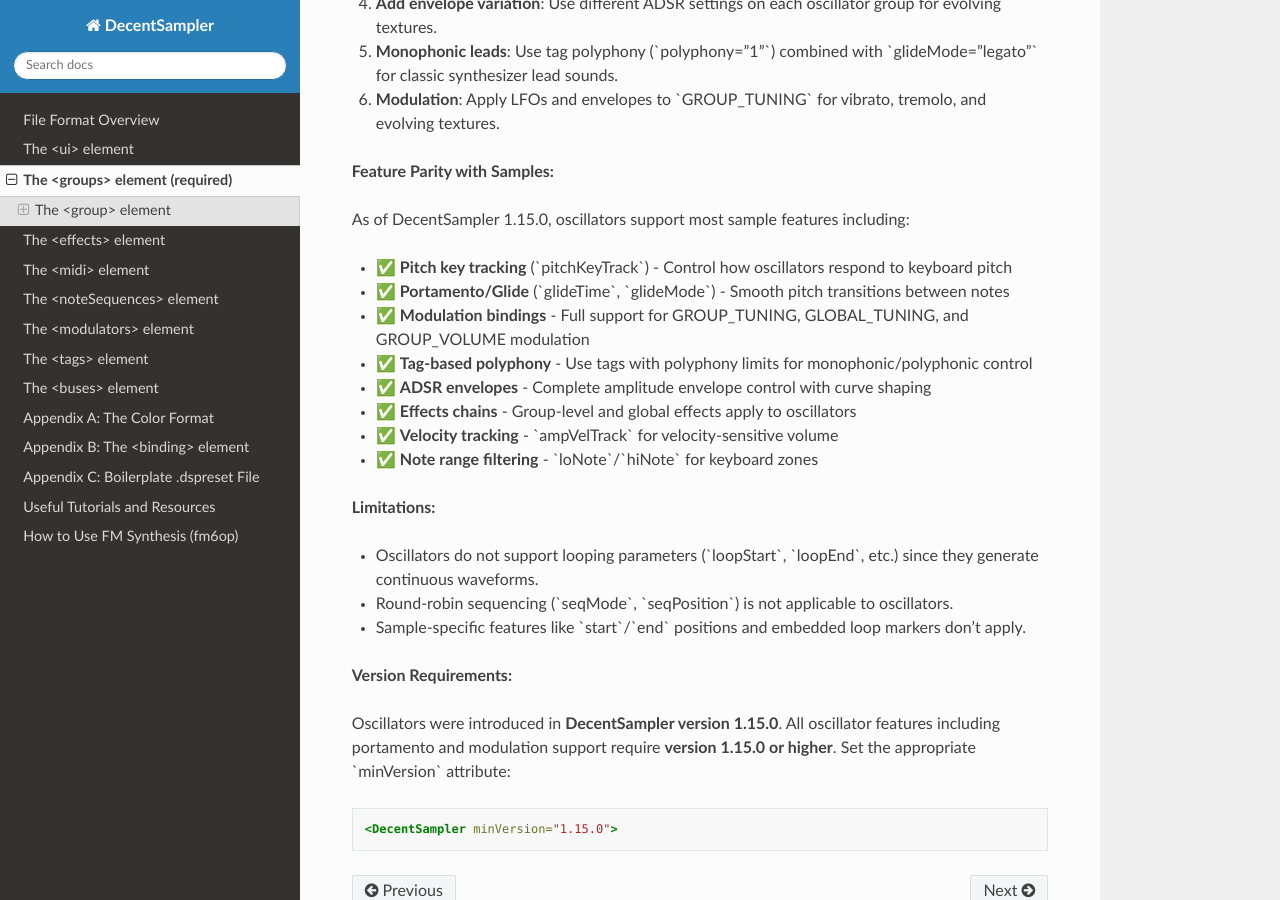
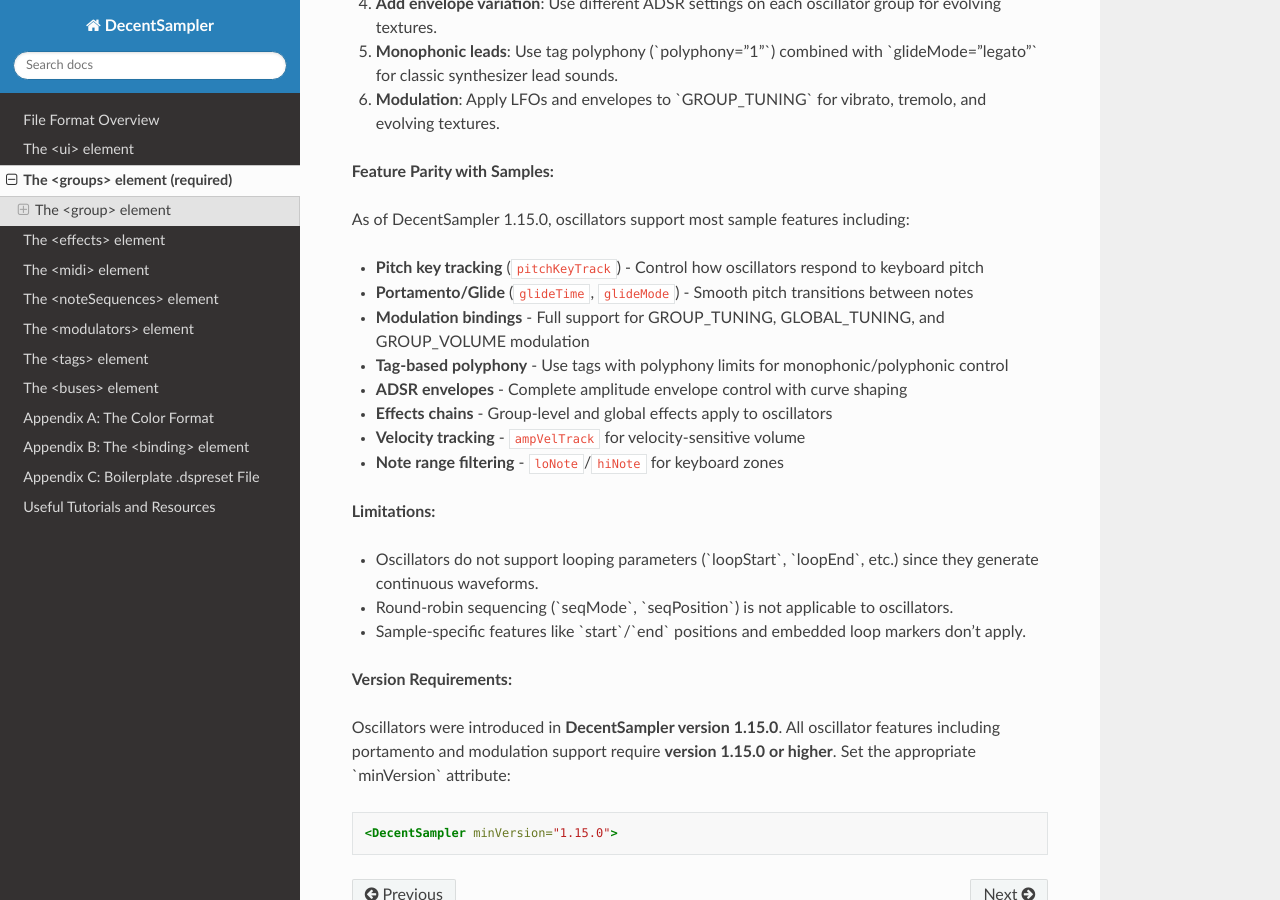
Before and after one commit to DecentSamples/DecentSampler-Developers-Guide, a Sphinx documentation site: the page built from docs/source/the-groups-element.md, in a window 1280 px wide and 900 px high, scrolled down 19938 px. Built offline with Sphinx 7.4.7 and the Read the Docs theme 3.1.0, drawn with Linux system fonts in a browser that asks for light colours.

Commit message:
Merge branch 'develop' into main
* develop:
  331: FM Synth

# Conflicts:
#	docs/source/appendix-b-the-binding-element.md
#	docs/source/conf.py
#	docs/source/the-groups-element.md

```diff
--- a/docs/source/index.rst
+++ b/docs/source/index.rst
@@ -27,4 +27,3 @@
    appendix-b-the-binding-element
    appendix-c-boilerplate-dspreset-file
    useful-topics
-   topic-how-to-use-fm-synthesis
--- a/docs/source/the-groups-element.md
+++ b/docs/source/the-groups-element.md
@@ -595,14 +595,14 @@
 **Feature Parity with Samples:**
 
 As of DecentSampler 1.15.0, oscillators support most sample features including:
-- ✅ **Pitch key tracking** (\`pitchKeyTrack\`) - Control how oscillators respond to keyboard pitch
-- ✅ **Portamento/Glide** (\`glideTime\`, \`glideMode\`) - Smooth pitch transitions between notes
-- ✅ **Modulation bindings** - Full support for GROUP_TUNING, GLOBAL_TUNING, and GROUP_VOLUME modulation
-- ✅ **Tag-based polyphony** - Use tags with polyphony limits for monophonic/polyphonic control
-- ✅ **ADSR envelopes** - Complete amplitude envelope control with curve shaping
-- ✅ **Effects chains** - Group-level and global effects apply to oscillators
-- ✅ **Velocity tracking** - \`ampVelTrack\` for velocity-sensitive volume
-- ✅ **Note range filtering** - \`loNote\`/\`hiNote\` for keyboard zones
+- **Pitch key tracking** (`pitchKeyTrack`) - Control how oscillators respond to keyboard pitch
+- **Portamento/Glide** (`glideTime`, `glideMode`) - Smooth pitch transitions between notes
+- **Modulation bindings** - Full support for GROUP_TUNING, GLOBAL_TUNING, and GROUP_VOLUME modulation
+- **Tag-based polyphony** - Use tags with polyphony limits for monophonic/polyphonic control
+- **ADSR envelopes** - Complete amplitude envelope control with curve shaping
+- **Effects chains** - Group-level and global effects apply to oscillators
+- **Velocity tracking** - `ampVelTrack` for velocity-sensitive volume
+- **Note range filtering** - `loNote`/`hiNote` for keyboard zones
 
 **Limitations:**
 
```
Also changed, not shown: docs/source/topic-how-to-use-fm-synthesis.md (+1 -1 lines), docs/source/topic-validate-preset.md (+1 -1 lines).
